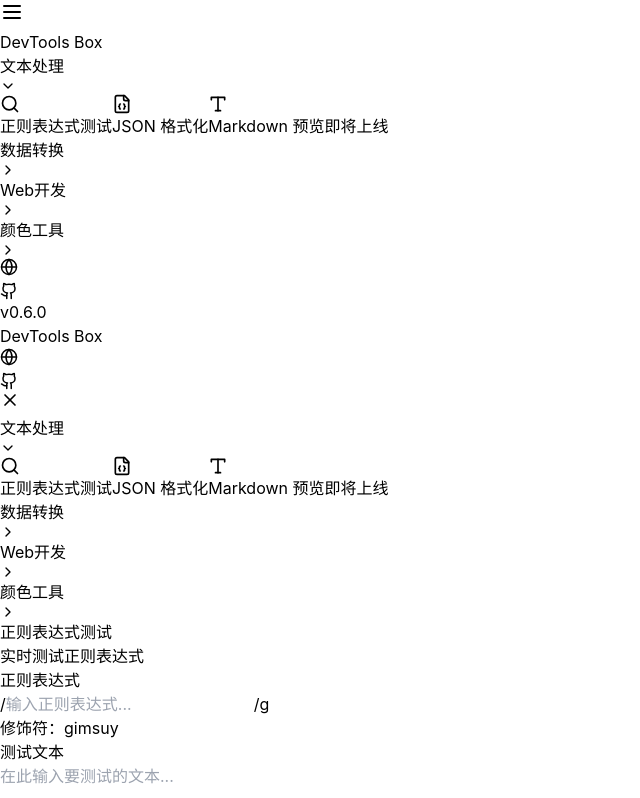
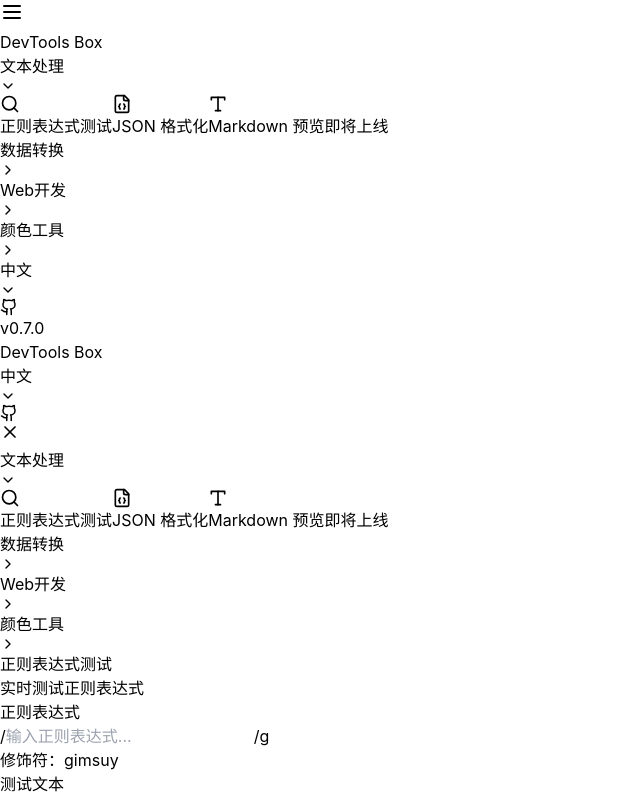
Before and after one commit to vikinghd/regex-tool, a React (Vite) app: page /regex in a window 1280 px wide. Shown: the top 798 px of the page, without its empty margins (0-640 px from the left). Built offline with nearby package versions, Linux system fonts and the light colour scheme.

Commit message:
v0.7.0: Improve language selector with dropdown menu

```diff
--- a/package.json
+++ b/package.json
@@ -1,7 +1,7 @@
 {
   "name": "regex-tool",
   "private": true,
-  "version": "0.6.0",
+  "version": "0.7.0",
   "type": "module",
   "scripts": {
     "dev": "vite",
--- a/src/components/Sidebar.tsx
+++ b/src/components/Sidebar.tsx
@@ -1,5 +1,5 @@
 import { useState } from 'react';
-import { Menu, X, ChevronDown, ChevronRight, Github, Globe } from 'lucide-react';
+import { Menu, X, ChevronDown, ChevronRight, Github, ChevronUp } from 'lucide-react';
 import { ToolMeta, ToolCategory } from '../types/tool';
 import { TOOLS, PLACEHOLDER_TOOLS } from '../constants/tools';
 import { useI18n } from '../i18n';
@@ -16,6 +16,7 @@
   const [expandedCategories, setExpandedCategories] = useState<Set<ToolCategory>>(
     new Set([ToolCategory.TEXT])
   );
+  const [langMenuOpen, setLangMenuOpen] = useState(false);
   const { language, setLanguage, getToolName, getCategoryName, t } = useI18n();
 
   const toggleCategory = (category: ToolCategory) => {
@@ -90,6 +91,51 @@
     </nav>
   );
 
+  const LanguageSelector = () => (
+    <div className="relative">
+      <button
+        onClick={() => setLangMenuOpen(!langMenuOpen)}
+        className="flex items-center gap-2 px-3 py-2 bg-slate-800 text-slate-200 rounded-lg hover:bg-slate-700 transition-colors text-sm"
+      >
+        <span>{language === 'zh-CN' ? '中文' : 'English'}</span>
+        {langMenuOpen ? <ChevronUp size={16} /> : <ChevronDown size={16} />}
+      </button>
+
+      {langMenuOpen && (
+        <>
+          <div
+            className="fixed inset-0 z-40"
+            onClick={() => setLangMenuOpen(false)}
+          />
+          <div className="absolute bottom-full left-0 mb-2 w-40 bg-slate-800 rounded-lg border border-slate-700 shadow-xl z-50">
+            <button
+              onClick={() => {
+                setLanguage('zh-CN');
+                setLangMenuOpen(false);
+              }}
+              className={`w-full px-4 py-2 text-left text-sm hover:bg-slate-700 transition-colors rounded-t-lg ${
+                language === 'zh-CN' ? 'text-violet-400 bg-violet-500/10' : 'text-slate-200'
+              }`}
+            >
+              🇨🇳 中文
+            </button>
+            <button
+              onClick={() => {
+                setLanguage('en-US');
+                setLangMenuOpen(false);
+              }}
+              className={`w-full px-4 py-2 text-left text-sm hover:bg-slate-700 transition-colors rounded-b-lg ${
+                language === 'en-US' ? 'text-violet-400 bg-violet-500/10' : 'text-slate-200'
+              }`}
+            >
+              🇺🇸 English
+            </button>
+          </div>
+        </>
+      )}
+    </div>
+  );
+
   return (
     <>
       {/* Mobile menu button - only on mobile */}
@@ -118,13 +164,7 @@
         {renderToolList()}
         <div className="p-4 border-t border-slate-700 flex items-center justify-between">
           <div className="flex items-center gap-2">
-            <button
-              onClick={() => setLanguage(language === 'zh-CN' ? 'en-US' : 'zh-CN')}
-              className="p-2 bg-slate-800 text-slate-300 rounded-lg hover:bg-slate-700 transition-colors"
-              title={language === 'zh-CN' ? 'Switch to English' : '切换到中文'}
-            >
-              <Globe size={18} />
-            </button>
+            <LanguageSelector />
             <a
               href="https://github.com/vikinghd/regex-tool"
               target="_blank"
@@ -135,7 +175,7 @@
               <Github size={18} />
             </a>
           </div>
-          <span className="text-xs text-slate-500">v0.6.0</span>
+          <span className="text-xs text-slate-500">v0.7.0</span>
         </div>
       </aside>
 
@@ -150,12 +190,7 @@
             DevTools Box
           </h1>
           <div className="flex items-center gap-2">
-            <button
-              onClick={() => setLanguage(language === 'zh-CN' ? 'en-US' : 'zh-CN')}
-              className="p-2 bg-slate-800 text-slate-300 rounded-lg hover:bg-slate-700 transition-colors"
-            >
-              <Globe size={18} />
-            </button>
+            <LanguageSelector />
             <a
               href="https://github.com/vikinghd/regex-tool"
               target="_blank"
```
Also changed, not shown: 1 other file (tests, documents, lock files or other folders).
